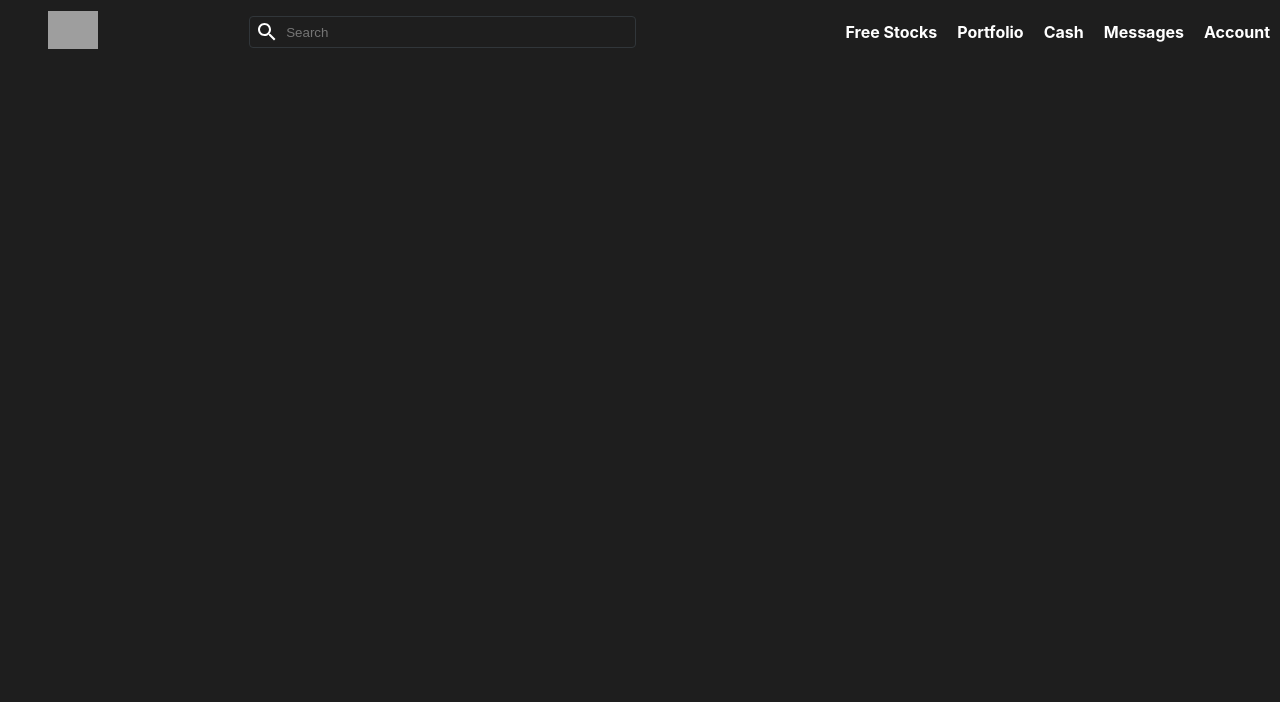
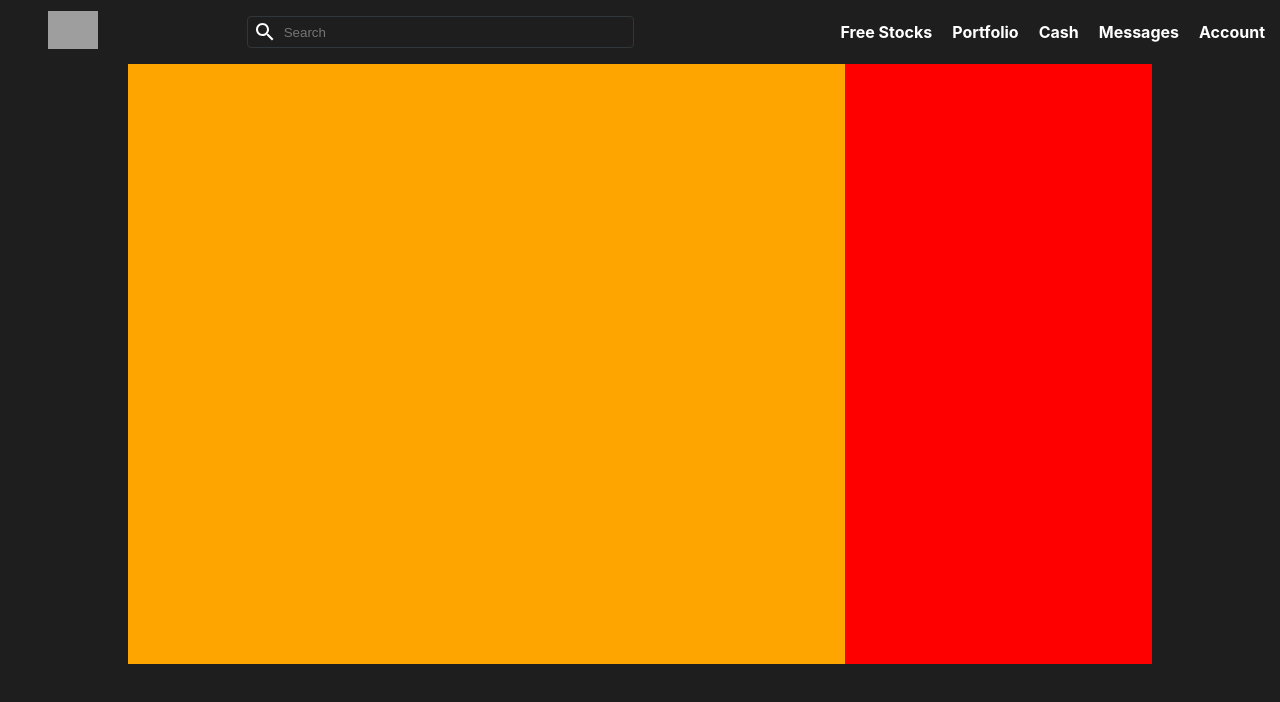
Before and after one commit to jmhDevOdin/Everest, a React (Create React App) app in the folder everest/: page / in a window 1280 px wide. Shown: the top 702 px of the page. Built offline with nearby package versions, Linux system fonts and the light colour scheme; grey boxes are pictures that could not be loaded.

Commit message:
Added app containers for Newsfeed and Stats
Container design setup, flex weighting and layout for statistics and main app body info in a NewsFeed. Functionality to follow...

```diff
--- a/everest/src/App.css
+++ b/everest/src/App.css
@@ -1,3 +1,17 @@
 body {
   background-color: #1e1e1e;
 }
+
+.app__body {
+  width: 100%;
+  height: 600px;
+  display: flex;
+  justify-content: center;
+}
+
+.app__container {
+  background-color: blue;
+  width: 1024px;
+  height: 100%;
+  display: flex;
+}
--- a/everest/src/App.js
+++ b/everest/src/App.js
@@ -1,17 +1,22 @@
 import './App.css';
 import Header from './components/Header/Header'
+import Newsfeed from './components/Newsfeed/Newsfeed';
+import Stats from './components/Stats/Stats';
 
 function App() {
   return (
     <div className="app">
-      {/* <Header /> */}
+
       <div className='app__header'>
         <Header />
       </div>
       <div className='app__body'>
+        <div className='app__container'>
+          <Newsfeed />
+          <Stats />
+        </div>
+      </div>
 
-      </div>
-      {/* <Body /> */}
     </div>
   );
 }
--- a/everest/src/components/Header/Header.css
+++ b/everest/src/components/Header/Header.css
@@ -52,6 +52,7 @@
 
 .header__menuItems {
     margin-left: 48px;
+    margin-right: 5px;
 }
 
 .header__menuItems > a {
--- /dev/null
+++ b/everest/src/components/Newsfeed/Newsfeed.css
@@ -0,0 +1,4 @@
+.newsfeed {
+    background-color: orange;
+    flex: 0.7;
+}
--- /dev/null
+++ b/everest/src/components/Newsfeed/Newsfeed.js
@@ -0,0 +1,14 @@
+import React from 'react';
+import './Newsfeed.css';
+
+function Newsfeed() {
+    return (
+        <div className='newsfeed'>
+            <div className='newsfeed__container'>
+
+            </div>
+        </div>
+    )
+}
+
+export default Newsfeed;
--- /dev/null
+++ b/everest/src/components/Stats/Stats.css
@@ -0,0 +1,4 @@
+.stats {
+    background-color: red;
+    flex: 0.3;
+}
--- /dev/null
+++ b/everest/src/components/Stats/Stats.js
@@ -0,0 +1,14 @@
+import React from 'react';
+import './Stats.css';
+
+function Stats() {
+    return (
+        <div className='stats'>
+            <div className='stats__container'>
+
+            </div>
+        </div>
+    )
+}
+
+export default Stats;
```
Also changed, not shown: 1 other file (tests, documents, lock files or other folders).
